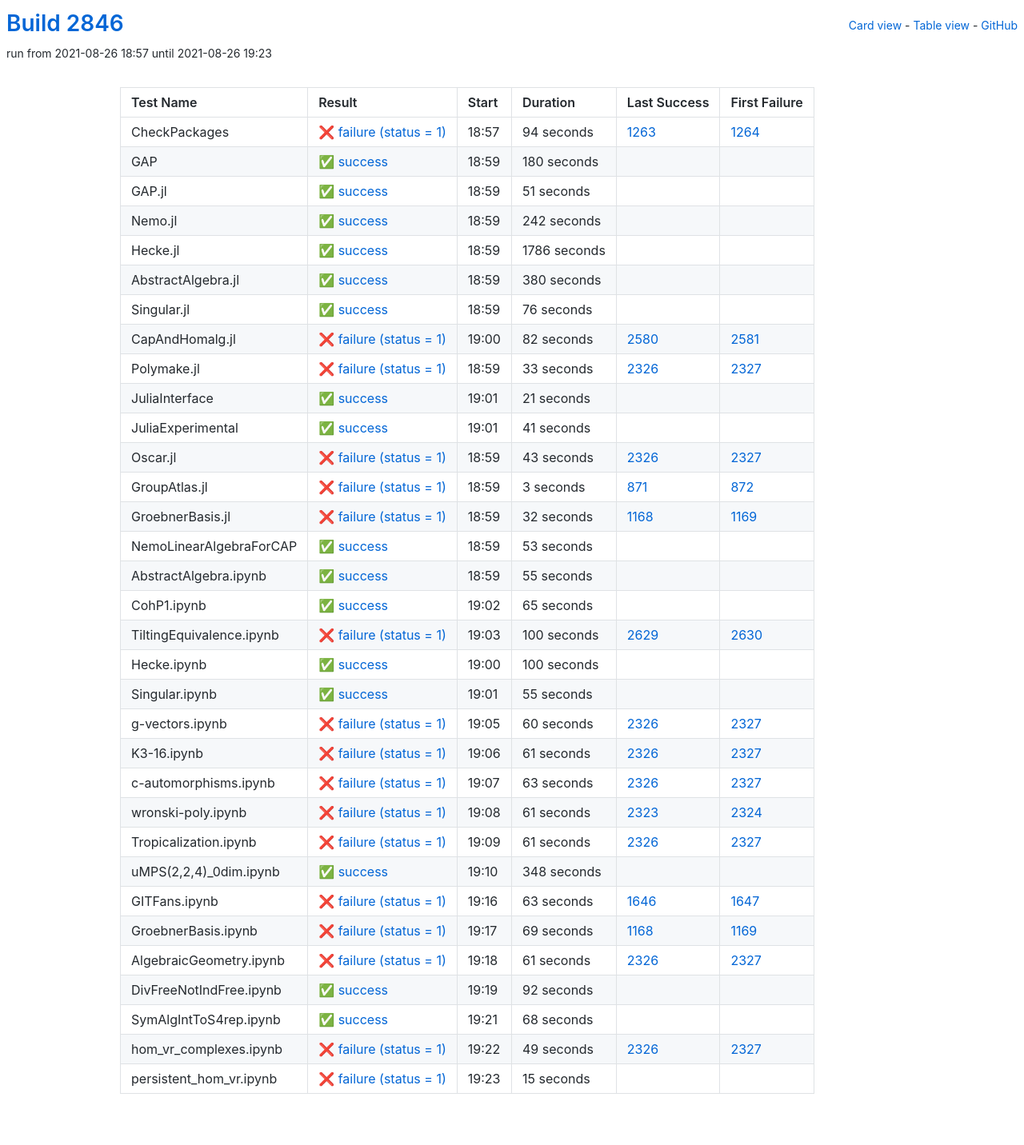
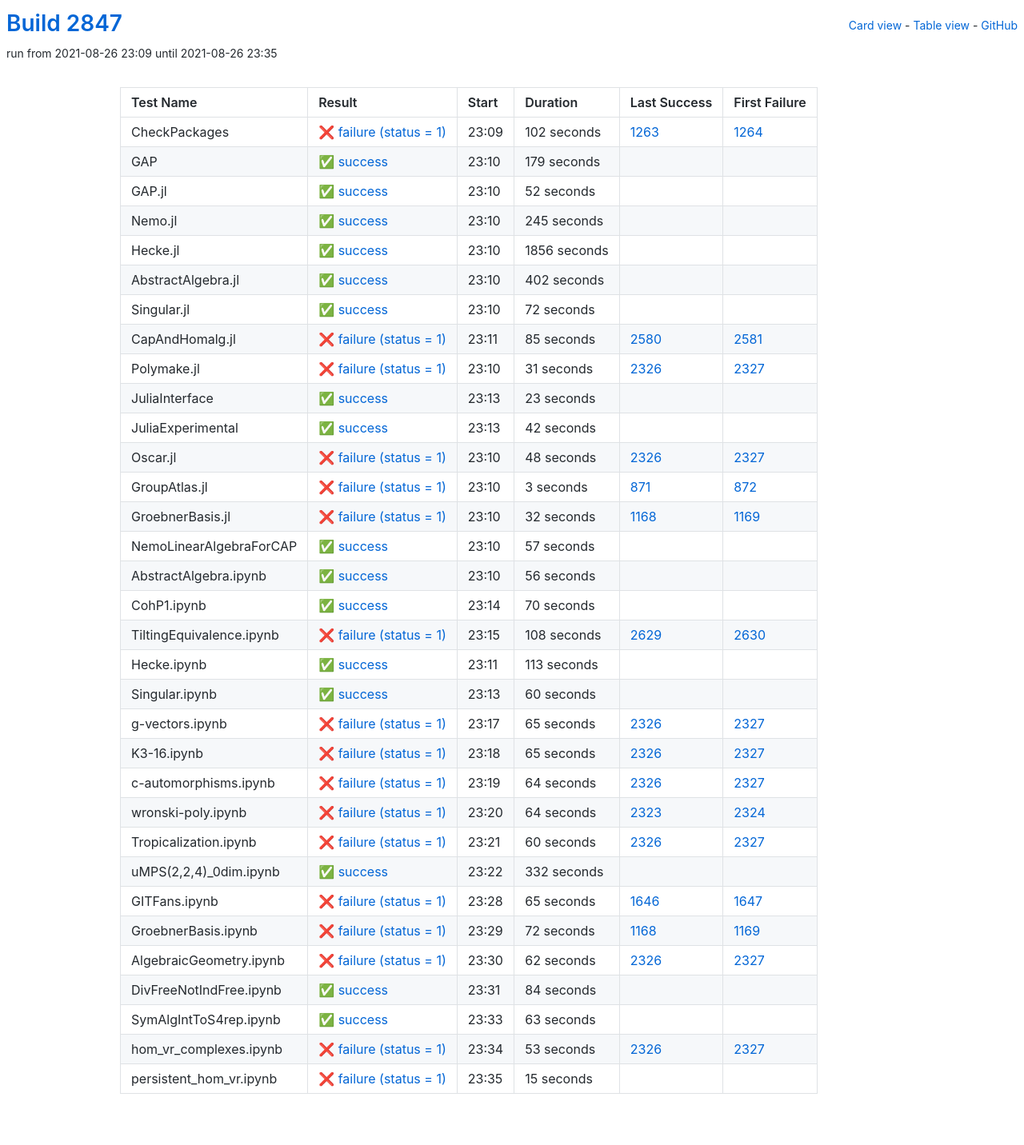
Before and after one commit to oscar-system/oscar-ci-status-stable, a Jekyll site: the page built from table.html, in a window 1280 px wide. Shown: the whole page at 80% size. Built offline with Jekyll 4.4.1, drawn with Linux system fonts in a browser that asks for light colours.

Commit message:
Build #2847

```diff
--- a/_data/ci.yml
+++ b/_data/ci.yml
@@ -1,6 +1,6 @@
 ---
-build: 2846
-build_url: https://oscarci.mathematik.uni-kl.de/job/oscar-stable/2846/
+build: 2847
+build_url: https://oscarci.mathematik.uni-kl.de/job/oscar-stable/2847/
 job: oscar-stable
 organization: oscar-system
 repo: oscar-ci-status-stable
@@ -8,152 +8,152 @@ repourl: https://github.com/oscar-system/oscar-ci-status-stable
 tests:
 - name: CheckPackages
   id: checkpackages
-  log: https://oscarci.mathematik.uni-kl.de/job/oscar-stable/2846/artifact/logs/build-2846/CheckPackages.log
-  start: 2021-08-26 18:57
+  log: https://oscarci.mathematik.uni-kl.de/job/oscar-stable/2847/artifact/logs/build-2847/CheckPackages.log
+  start: 2021-08-26 23:09
   success: false
   exitcode: 1
   status: failure
-  duration: 94
+  duration: 102
   last_success: 1263
   last_success_url: https://oscarci.mathematik.uni-kl.de/job/oscar-stable/1263/
   first_failure: 1264
   first_failure_url: https://oscarci.mathematik.uni-kl.de/job/oscar-stable/1264/
 - name: GAP
   id: gap
-  log: https://oscarci.mathematik.uni-kl.de/job/oscar-stable/2846/artifact/logs/build-2846/GAP.log
-  start: 2021-08-26 18:59
+  log: https://oscarci.mathematik.uni-kl.de/job/oscar-stable/2847/artifact/logs/build-2847/GAP.log
+  start: 2021-08-26 23:10
   success: true
   exitcode: 0
   status: success
-  duration: 180
+  duration: 179
   last_success: false
   last_success_url:
   first_failure: false
   first_failure_url:
 - name: GAP.jl
   id: gap-jl
-  log: https://oscarci.mathematik.uni-kl.de/job/oscar-stable/2846/artifact/logs/build-2846/GAP.jl.log
-  start: 2021-08-26 18:59
+  log: https://oscarci.mathematik.uni-kl.de/job/oscar-stable/2847/artifact/logs/build-2847/GAP.jl.log
+  start: 2021-08-26 23:10
   success: true
   exitcode: 0
   status: success
-  duration: 51
+  duration: 52
   last_success: false
   last_success_url:
   first_failure: false
   first_failure_url:
 - name: Nemo.jl
   id: nemo-jl
-  log: https://oscarci.mathematik.uni-kl.de/job/oscar-stable/2846/artifact/logs/build-2846/Nemo.jl.log
-  start: 2021-08-26 18:59
+  log: https://oscarci.mathematik.uni-kl.de/job/oscar-stable/2847/artifact/logs/build-2847/Nemo.jl.log
+  start: 2021-08-26 23:10
   success: true
   exitcode: 0
   status: success
-  duration: 242
+  duration: 245
   last_success: false
   last_success_url:
   first_failure: false
   first_failure_url:
 - name: Hecke.jl
   id: hecke-jl
-  log: https://oscarci.mathematik.uni-kl.de/job/oscar-stable/2846/artifact/logs/build-2846/Hecke.jl.log
-  start: 2021-08-26 18:59
+  log: https://oscarci.mathematik.uni-kl.de/job/oscar-stable/2847/artifact/logs/build-2847/Hecke.jl.log
+  start: 2021-08-26 23:10
   success: true
   exitcode: 0
   status: success
-  duration: 1786
+  duration: 1856
   last_success: false
   last_success_url:
   first_failure: false
   first_failure_url:
 - name: AbstractAlgebra.jl
   id: abstractalgebra-jl
-  log: https://oscarci.mathematik.uni-kl.de/job/oscar-stable/2846/artifact/logs/build-2846/AbstractAlgebra.jl.log
-  start: 2021-08-26 18:59
+  log: https://oscarci.mathematik.uni-kl.de/job/oscar-stable/2847/artifact/logs/build-2847/AbstractAlgebra.jl.log
+  start: 2021-08-26 23:10
   success: true
   exitcode: 0
   status: success
-  duration: 380
+  duration: 402
   last_success: false
   last_success_url:
   first_failure: false
   first_failure_url:
 - name: Singular.jl
   id: singular-jl
-  log: https://oscarci.mathematik.uni-kl.de/job/oscar-stable/2846/artifact/logs/build-2846/Singular.jl.log
-  start: 2021-08-26 18:59
+  log: https://oscarci.mathematik.uni-kl.de/job/oscar-stable/2847/artifact/logs/build-2847/Singular.jl.log
+  start: 2021-08-26 23:10
   success: true
   exitcode: 0
   status: success
-  duration: 76
+  duration: 72
   last_success: false
   last_success_url:
   first_failure: false
   first_failure_url:
 - name: CapAndHomalg.jl
   id: capandhomalg-jl
-  log: https://oscarci.mathematik.uni-kl.de/job/oscar-stable/2846/artifact/logs/build-2846/CapAndHomalg.jl.log
-  start: 2021-08-26 19:00
+  log: https://oscarci.mathematik.uni-kl.de/job/oscar-stable/2847/artifact/logs/build-2847/CapAndHomalg.jl.log
+  start: 2021-08-26 23:11
   success: false
   exitcode: 1
   status: failure
-  duration: 82
+  duration: 85
   last_success: 2580
   last_success_url: https://oscarci.mathematik.uni-kl.de/job/oscar-stable/2580/
   first_failure: 2581
   first_failure_url: https://oscarci.mathematik.uni-kl.de/job/oscar-stable/2581/
 - name: Polymake.jl
   id: polymake-jl
-  log: https://oscarci.mathematik.uni-kl.de/job/oscar-stable/2846/artifact/logs/build-2846/Polymake.jl.log
-  start: 2021-08-26 18:59
+  log: https://oscarci.mathematik.uni-kl.de/job/oscar-stable/2847/artifact/logs/build-2847/Polymake.jl.log
+  start: 2021-08-26 23:10
   success: false
   exitcode: 1
   status: failure
-  duration: 33
+  duration: 31
   last_success: 2326
   last_success_url: https://oscarci.mathematik.uni-kl.de/job/oscar-stable/2326/
   first_failure: 2327
   first_failure_url: https://oscarci.mathematik.uni-kl.de/job/oscar-stable/2327/
 - name: JuliaInterface
   id: juliainterface
-  log: https://oscarci.mathematik.uni-kl.de/job/oscar-stable/2846/artifact/logs/build-2846/JuliaInterface.log
-  start: 2021-08-26 19:01
+  log: https://oscarci.mathematik.uni-kl.de/job/oscar-stable/2847/artifact/logs/build-2847/JuliaInterface.log
+  start: 2021-08-26 23:13
   success: true
   exitcode: 0
   status: success
-  duration: 21
+  duration: 23
   last_success: false
   last_success_url:
   first_failure: false
   first_failure_url:
 - name: JuliaExperimental
   id: juliaexperimental
-  log: https://oscarci.mathematik.uni-kl.de/job/oscar-stable/2846/artifact/logs/build-2846/JuliaExperimental.log
-  start: 2021-08-26 19:01
+  log: https://oscarci.mathematik.uni-kl.de/job/oscar-stable/2847/artifact/logs/build-2847/JuliaExperimental.log
+  start: 2021-08-26 23:13
   success: true
   exitcode: 0
   status: success
-  duration: 41
+  duration: 42
   last_success: false
   last_success_url:
   first_failure: false
   first_failure_url:
 - name: Oscar.jl
   id: oscar-jl
-  log: https://oscarci.mathematik.uni-kl.de/job/oscar-stable/2846/artifact/logs/build-2846/Oscar.jl.log
-  start: 2021-08-26 18:59
+  log: https://oscarci.mathematik.uni-kl.de/job/oscar-stable/2847/artifact/logs/build-2847/Oscar.jl.log
+  start: 2021-08-26 23:10
   success: false
   exitcode: 1
   status: failure
-  duration: 43
+  duration: 48
   last_success: 2326
   last_success_url: https://oscarci.mathematik.uni-kl.de/job/oscar-stable/2326/
   first_failure: 2327
   first_failure_url: https://oscarci.mathematik.uni-kl.de/job/oscar-stable/2327/
 - name: GroupAtlas.jl
   id: groupatlas-jl
-  log: https://oscarci.mathematik.uni-kl.de/job/oscar-stable/2846/artifact/logs/build-2846/GroupAtlas.jl.log
-  start: 2021-08-26 18:59
+  log: https://oscarci.mathematik.uni-kl.de/job/oscar-stable/2847/artifact/logs/build-2847/GroupAtlas.jl.log
+  start: 2021-08-26 23:10
   success: false
   exitcode: 1
   status: failure
@@ -164,8 +164,8 @@ tests:
   first_failure_url: https://oscarci.mathematik.uni-kl.de/job/oscar-stable/872/
 - name: GroebnerBasis.jl
   id: groebnerbasis-jl
-  log: https://oscarci.mathematik.uni-kl.de/job/oscar-stable/2846/artifact/logs/build-2846/GroebnerBasis.jl.log
-  start: 2021-08-26 18:59
+  log: https://oscarci.mathematik.uni-kl.de/job/oscar-stable/2847/artifact/logs/build-2847/GroebnerBasis.jl.log
+  start: 2021-08-26 23:10
   success: false
   exitcode: 1
   status: failure
@@ -176,80 +176,128 @@ tests:
   first_failure_url: https://oscarci.mathematik.uni-kl.de/job/oscar-stable/1169/
 - name: NemoLinearAlgebraForCAP
   id: nemolinearalgebraforcap
-  log: https://oscarci.mathematik.uni-kl.de/job/oscar-stable/2846/artifact/logs/build-2846/NemoLinearAlgebraForCAP.log
-  start: 2021-08-26 18:59
+  log: https://oscarci.mathematik.uni-kl.de/job/oscar-stable/2847/artifact/logs/build-2847/NemoLinearAlgebraForCAP.log
+  start: 2021-08-26 23:10
   success: true
   exitcode: 0
   status: success
-  duration: 53
+  duration: 57
   last_success: false
   last_success_url:
   first_failure: false
   first_failure_url:
 - name: AbstractAlgebra.ipynb
   id: abstractalgebra-ipynb
-  log: https://oscarci.mathematik.uni-kl.de/job/oscar-stable/2846/artifact/logs/build-2846/AbstractAlgebra.ipynb.log
-  start: 2021-08-26 18:59
+  log: https://oscarci.mathematik.uni-kl.de/job/oscar-stable/2847/artifact/logs/build-2847/AbstractAlgebra.ipynb.log
+  start: 2021-08-26 23:10
   success: true
   exitcode: 0
   status: success
-  duration: 55
+  duration: 56
   last_success: false
   last_success_url:
   first_failure: false
   first_failure_url:
 - name: CohP1.ipynb
   id: cohp1-ipynb
-  log: https://oscarci.mathematik.uni-kl.de/job/oscar-stable/2846/artifact/logs/build-2846/CohP1.ipynb.log
-  start: 2021-08-26 19:02
+  log: https://oscarci.mathematik.uni-kl.de/job/oscar-stable/2847/artifact/logs/build-2847/CohP1.ipynb.log
+  start: 2021-08-26 23:14
   success: true
   exitcode: 0
   status: success
-  duration: 65
+  duration: 70
   last_success: false
   last_success_url:
   first_failure: false
   first_failure_url:
 - name: TiltingEquivalence.ipynb
   id: tiltingequivalence-ipynb
-  log: https://oscarci.mathematik.uni-kl.de/job/oscar-stable/2846/artifact/logs/build-2846/TiltingEquivalence.ipynb.log
-  start: 2021-08-26 19:03
+  log: https://oscarci.mathematik.uni-kl.de/job/oscar-stable/2847/artifact/logs/build-2847/TiltingEquivalence.ipynb.log
+  start: 2021-08-26 23:15
   success: false
   exitcode: 1
   status: failure
-  duration: 100
+  duration: 108
   last_success: 2629
   last_success_url: https://oscarci.mathematik.uni-kl.de/job/oscar-stable/2629/
   first_failure: 2630
   first_failure_url: https://oscarci.mathematik.uni-kl.de/job/oscar-stable/2630/
 - name: Hecke.ipynb
   id: hecke-ipynb
-  log: https://oscarci.mathematik.uni-kl.de/job/oscar-stable/2846/artifact/logs/build-2846/Hecke.ipynb.log
-  start: 2021-08-26 19:00
+  log: https://oscarci.mathematik.uni-kl.de/job/oscar-stable/2847/artifact/logs/build-2847/Hecke.ipynb.log
+  start: 2021-08-26 23:11
   success: true
   exitcode: 0
   status: success
-  duration: 100
+  duration: 113
   last_success: false
   last_success_url:
   first_failure: false
   first_failure_url:
 - name: Singular.ipynb
   id: singular-ipynb
-  log: https://oscarci.mathematik.uni-kl.de/job/oscar-stable/2846/artifact/logs/build-2846/Singular.ipynb.log
-  start: 2021-08-26 19:01
+  log: https://oscarci.mathematik.uni-kl.de/job/oscar-stable/2847/artifact/logs/build-2847/Singular.ipynb.log
+  start: 2021-08-26 23:13
   success: true
   exitcode: 0
   status: success
-  duration: 55
+  duration: 60
   last_success: false
   last_success_url:
   first_failure: false
   first_failure_url:
 - name: g-vectors.ipynb
   id: g-vectors-ipynb
-  log: https://oscarci.mathematik.uni-kl.de/job/oscar-stable/2846/artifact/logs/build-2846/g-vectors.ipynb.log
-  start: 2021-08-26 19:05
+  log: https://oscarci.mathematik.uni-kl.de/job/oscar-stable/2847/artifact/logs/build-2847/g-vectors.ipynb.log
+  start: 2021-08-26 23:17
+  success: false
+  exitcode: 1
+  status: failure
+  duration: 65
+  last_success: 2326
+  last_success_url: https://oscarci.mathematik.uni-kl.de/job/oscar-stable/2326/
+  first_failure: 2327
+  first_failure_url: https://oscarci.mathematik.uni-kl.de/job/oscar-stable/2327/
+- name: K3-16.ipynb
+  id: k3-16-ipynb
+  log: https://oscarci.mathematik.uni-kl.de/job/oscar-stable/2847/artifact/logs/build-2847/K3-16.ipynb.log
+  start: 2021-08-26 23:18
+  success: false
+  exitcode: 1
+  status: failure
+  duration: 65
+  last_success: 2326
+  last_success_url: https://oscarci.mathematik.uni-kl.de/job/oscar-stable/2326/
+  first_failure: 2327
+  first_failure_url: https://oscarci.mathematik.uni-kl.de/job/oscar-stable/2327/
+- name: c-automorphisms.ipynb
+  id: c-automorphisms-ipynb
+  log: https://oscarci.mathematik.uni-kl.de/job/oscar-stable/2847/artifact/logs/build-2847/c-automorphisms.ipynb.log
+  start: 2021-08-26 23:19
+  success: false
+  exitcode: 1
+  status: failure
+  duration: 64
+  last_success: 2326
+  last_success_url: https://oscarci.mathematik.uni-kl.de/job/oscar-stable/2326/
+  first_failure: 2327
+  first_failure_url: https://oscarci.mathematik.uni-kl.de/job/oscar-stable/2327/
+- name: wronski-poly.ipynb
+  id: wronski-poly-ipynb
+  log: https://oscarci.mathematik.uni-kl.de/job/oscar-stable/2847/artifact/logs/build-2847/wronski-poly.ipynb.log
+  start: 2021-08-26 23:20
+  success: false
+  exitcode: 1
+  status: failure
+  duration: 64
+  last_success: 2323
+  last_success_url: https://oscarci.mathematik.uni-kl.de/job/oscar-stable/2323/
+  first_failure: 2324
+  first_failure_url: https://oscarci.mathematik.uni-kl.de/job/oscar-stable/2324/
+- name: Tropicalization.ipynb
+  id: tropicalization-ipynb
+  log: https://oscarci.mathematik.uni-kl.de/job/oscar-stable/2847/artifact/logs/build-2847/Tropicalization.ipynb.log
+  start: 2021-08-26 23:21
   success: false
   exitcode: 1
   status: failure
@@ -258,142 +306,94 @@ tests:
   last_success_url: https://oscarci.mathematik.uni-kl.de/job/oscar-stable/2326/
   first_failure: 2327
   first_failure_url: https://oscarci.mathematik.uni-kl.de/job/oscar-stable/2327/
-- name: K3-16.ipynb
-  id: k3-16-ipynb
-  log: https://oscarci.mathematik.uni-kl.de/job/oscar-stable/2846/artifact/logs/build-2846/K3-16.ipynb.log
-  start: 2021-08-26 19:06
-  success: false
-  exitcode: 1
-  status: failure
-  duration: 61
-  last_success: 2326
-  last_success_url: https://oscarci.mathematik.uni-kl.de/job/oscar-stable/2326/
-  first_failure: 2327
-  first_failure_url: https://oscarci.mathematik.uni-kl.de/job/oscar-stable/2327/
-- name: c-automorphisms.ipynb
-  id: c-automorphisms-ipynb
-  log: https://oscarci.mathematik.uni-kl.de/job/oscar-stable/2846/artifact/logs/build-2846/c-automorphisms.ipynb.log
-  start: 2021-08-26 19:07
-  success: false
-  exitcode: 1
-  status: failure
-  duration: 63
-  last_success: 2326
-  last_success_url: https://oscarci.mathematik.uni-kl.de/job/oscar-stable/2326/
-  first_failure: 2327
-  first_failure_url: https://oscarci.mathematik.uni-kl.de/job/oscar-stable/2327/
-- name: wronski-poly.ipynb
-  id: wronski-poly-ipynb
-  log: https://oscarci.mathematik.uni-kl.de/job/oscar-stable/2846/artifact/logs/build-2846/wronski-poly.ipynb.log
-  start: 2021-08-26 19:08
-  success: false
-  exitcode: 1
-  status: failure
-  duration: 61
-  last_success: 2323
-  last_success_url: https://oscarci.mathematik.uni-kl.de/job/oscar-stable/2323/
-  first_failure: 2324
-  first_failure_url: https://oscarci.mathematik.uni-kl.de/job/oscar-stable/2324/
-- name: Tropicalization.ipynb
-  id: tropicalization-ipynb
-  log: https://oscarci.mathematik.uni-kl.de/job/oscar-stable/2846/artifact/logs/build-2846/Tropicalization.ipynb.log
-  start: 2021-08-26 19:09
-  success: false
-  exitcode: 1
-  status: failure
-  duration: 61
-  last_success: 2326
-  last_success_url: https://oscarci.mathematik.uni-kl.de/job/oscar-stable/2326/
-  first_failure: 2327
-  first_failure_url: https://oscarci.mathematik.uni-kl.de/job/oscar-stable/2327/
 - name: uMPS(2,2,4)_0dim.ipynb
   id: umps-2-2-4-0dim-ipynb
-  log: https://oscarci.mathematik.uni-kl.de/job/oscar-stable/2846/artifact/logs/build-2846/uMPS-2-2-4-_0dim.ipynb.log
-  start: 2021-08-26 19:10
+  log: https://oscarci.mathematik.uni-kl.de/job/oscar-stable/2847/artifact/logs/build-2847/uMPS-2-2-4-_0dim.ipynb.log
+  start: 2021-08-26 23:22
   success: true
   exitcode: 0
   status: success
-  duration: 348
+  duration: 332
   last_success: false
   last_success_url:
   first_failure: false
   first_failure_url:
 - name: GITFans.ipynb
   id: gitfans-ipynb
-  log: https://oscarci.mathematik.uni-kl.de/job/oscar-stable/2846/artifact/logs/build-2846/GITFans.ipynb.log
-  start: 2021-08-26 19:16
+  log: https://oscarci.mathematik.uni-kl.de/job/oscar-stable/2847/artifact/logs/build-2847/GITFans.ipynb.log
+  start: 2021-08-26 23:28
   success: false
   exitcode: 1
   status: failure
-  duration: 63
+  duration: 65
   last_success: 1646
   last_success_url: https://oscarci.mathematik.uni-kl.de/job/oscar-stable/1646/
   first_failure: 1647
   first_failure_url: https://oscarci.mathematik.uni-kl.de/job/oscar-stable/1647/
 - name: GroebnerBasis.ipynb
   id: groebnerbasis-ipynb
-  log: https://oscarci.mathematik.uni-kl.de/job/oscar-stable/2846/artifact/logs/build-2846/GroebnerBasis.ipynb.log
-  start: 2021-08-26 19:17
+  log: https://oscarci.mathematik.uni-kl.de/job/oscar-stable/2847/artifact/logs/build-2847/GroebnerBasis.ipynb.log
+  start: 2021-08-26 23:29
   success: false
   exitcode: 1
   status: failure
-  duration: 69
+  duration: 72
   last_success: 1168
   last_success_url: https://oscarci.mathematik.uni-kl.de/job/oscar-stable/1168/
   first_failure: 1169
   first_failure_url: https://oscarci.mathematik.uni-kl.de/job/oscar-stable/1169/
 - name: AlgebraicGeometry.ipynb
   id: algebraicgeometry-ipynb
-  log: https://oscarci.mathematik.uni-kl.de/job/oscar-stable/2846/artifact/logs/build-2846/AlgebraicGeometry.ipynb.log
-  start: 2021-08-26 19:18
+  log: https://oscarci.mathematik.uni-kl.de/job/oscar-stable/2847/artifact/logs/build-2847/AlgebraicGeometry.ipynb.log
+  start: 2021-08-26 23:30
   success: false
   exitcode: 1
   status: failure
-  duration: 61
+  duration: 62
   last_success: 2326
   last_success_url: https://oscarci.mathematik.uni-kl.de/job/oscar-stable/2326/
   first_failure: 2327
   first_failure_url: https://oscarci.mathematik.uni-kl.de/job/oscar-stable/2327/
 - name: DivFreeNotIndFree.ipynb
   id: divfreenotindfree-ipynb
-  log: https://oscarci.mathematik.uni-kl.de/job/oscar-stable/2846/artifact/logs/build-2846/DivFreeNotIndFree.ipynb.log
-  start: 2021-08-26 19:19
+  log: https://oscarci.mathematik.uni-kl.de/job/oscar-stable/2847/artifact/logs/build-2847/DivFreeNotIndFree.ipynb.log
+  start: 2021-08-26 23:31
   success: true
   exitcode: 0
   status: success
-  duration: 92
+  duration: 84
   last_success: false
   last_success_url:
   first_failure: false
   first_failure_url:
 - name: SymAlgIntToS4rep.ipynb
   id: symalginttos4rep-ipynb
-  log: https://oscarci.mathematik.uni-kl.de/job/oscar-stable/2846/artifact/logs/build-2846/SymAlgIntToS4rep.ipynb.log
-  start: 2021-08-26 19:21
+  log: https://oscarci.mathematik.uni-kl.de/job/oscar-stable/2847/artifact/logs/build-2847/SymAlgIntToS4rep.ipynb.log
+  start: 2021-08-26 23:33
   success: true
   exitcode: 0
   status: success
-  duration: 68
+  duration: 63
   last_success: false
   last_success_url:
   first_failure: false
   first_failure_url:
 - name: hom_vr_complexes.ipynb
   id: hom-vr-complexes-ipynb
-  log: https://oscarci.mathematik.uni-kl.de/job/oscar-stable/2846/artifact/logs/build-2846/hom_vr_complexes.ipynb.log
-  start: 2021-08-26 19:22
+  log: https://oscarci.mathematik.uni-kl.de/job/oscar-stable/2847/artifact/logs/build-2847/hom_vr_complexes.ipynb.log
+  start: 2021-08-26 23:34
   success: false
   exitcode: 1
   status: failure
-  duration: 49
+  duration: 53
   last_success: 2326
   last_success_url: https://oscarci.mathematik.uni-kl.de/job/oscar-stable/2326/
   first_failure: 2327
   first_failure_url: https://oscarci.mathematik.uni-kl.de/job/oscar-stable/2327/
 - name: persistent_hom_vr.ipynb
   id: persistent-hom-vr-ipynb
-  log: https://oscarci.mathematik.uni-kl.de/job/oscar-stable/2846/artifact/logs/build-2846/persistent_hom_vr.ipynb.log
-  start: 2021-08-26 19:23
+  log: https://oscarci.mathematik.uni-kl.de/job/oscar-stable/2847/artifact/logs/build-2847/persistent_hom_vr.ipynb.log
+  start: 2021-08-26 23:35
   success: false
   exitcode: 1
   status: failure
```
Also changed, not shown: README.md.
